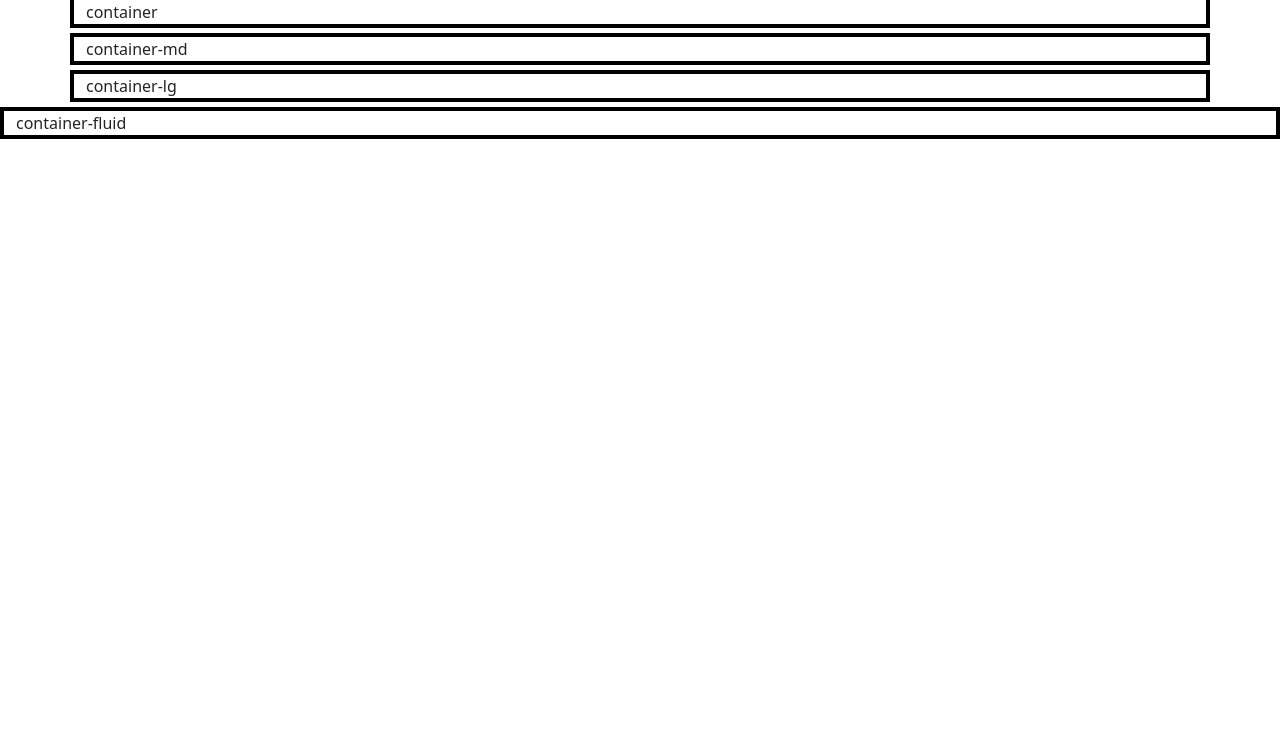
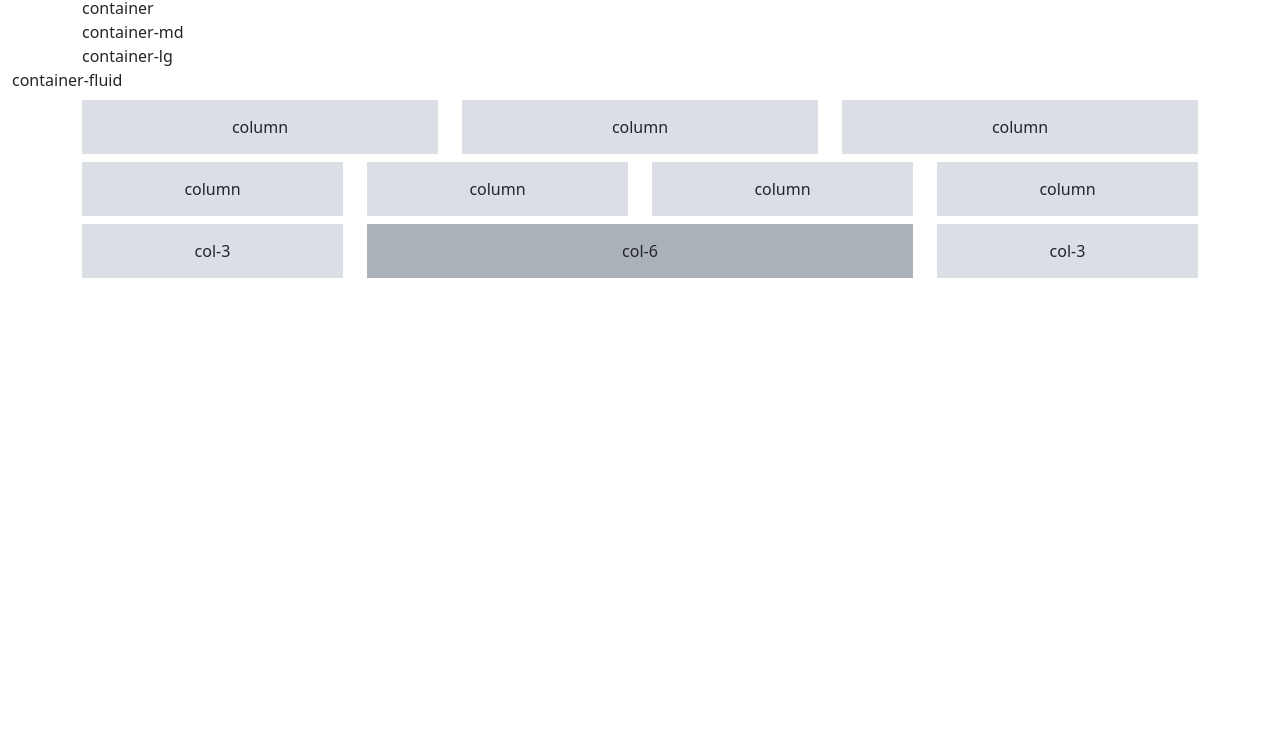
Before and after one commit to ErickOrtiz0298/ch26-web06-bootstrap, a plain HTML site: page conceptos/container.html in a window 1280 px wide. Shown: the part 60-800 px from the top of the page. Drawn offline with nearby package versions, Linux system fonts and the light colour scheme.

Commit message:
columnas Bootstrap

```diff
--- a/conceptos/container.html
+++ b/conceptos/container.html
@@ -13,11 +13,39 @@
 <body>
 
     <h1>Holi Crayoli</h1>
+    <!--contenedores  -->
     <div class="container">container</div>
     <div class="container-md">container-md</div>
     <div class="container-lg">container-lg</div>
     <div class="container-fluid">container-fluid</div>
 
+    <!-- Filas y columnas -->
+    <div class="container my-2 text-center">
+        <div class="row">
+            <div class="col "><div class="demo-content">column</div></div>
+            <div class="col "><div class="demo-content">column</div></div>
+            <div class="col "><div class="demo-content">column</div></div>
+        </div>
+    </div>
+
+    <div class="container my-2 text-center">
+        <div class="row">
+            <div class="col "><div class="demo-content">column</div></div>
+            <div class="col "><div class="demo-content">column</div></div>
+            <div class="col "><div class="demo-content">column</div></div>
+            <div class="col "><div class="demo-content">column</div></div>
+        </div>
+    </div>
+
+    <!-- 2 col-3 , 1 col-6 -->
+    <!-- .container.my-2.text-center>.row>.col-3+.col-6+.col-3 -->
+    <div class="container my-2 text-center">
+        <div class="row">
+            <div class="col-3"><div class="demo-content">col-3</div></div>
+            <div class="col-6"><div class="demo-content bg-alt">col-6</div></div>
+            <div class="col-3"><div class="demo-content">col-3</div></div>
+        </div>
+    </div>
 
     <script src="https://cdn.jsdelivr.net/npm/bootstrap@5.3.0-alpha3/dist/js/bootstrap.bundle.min.js" integrity="sha384-ENjdO4Dr2bkBIFxQpeoTz1HIcje39Wm4jDKdf19U8gI4ddQ3GYNS7NTKfAdVQSZe" crossorigin="anonymous"></script>
 </body>
--- a/conceptos/styles/style.css
+++ b/conceptos/styles/style.css
@@ -1,4 +1,13 @@
-div {
+/*div {
     border: 4px solid black;
     margin-bottom: 5px;
+}*/
+
+.demo-content {
+    padding: 15px;
+    background: #dbdfe5;
 }
+
+.bg-alt{
+    background: #abb1b8;
+}
```
